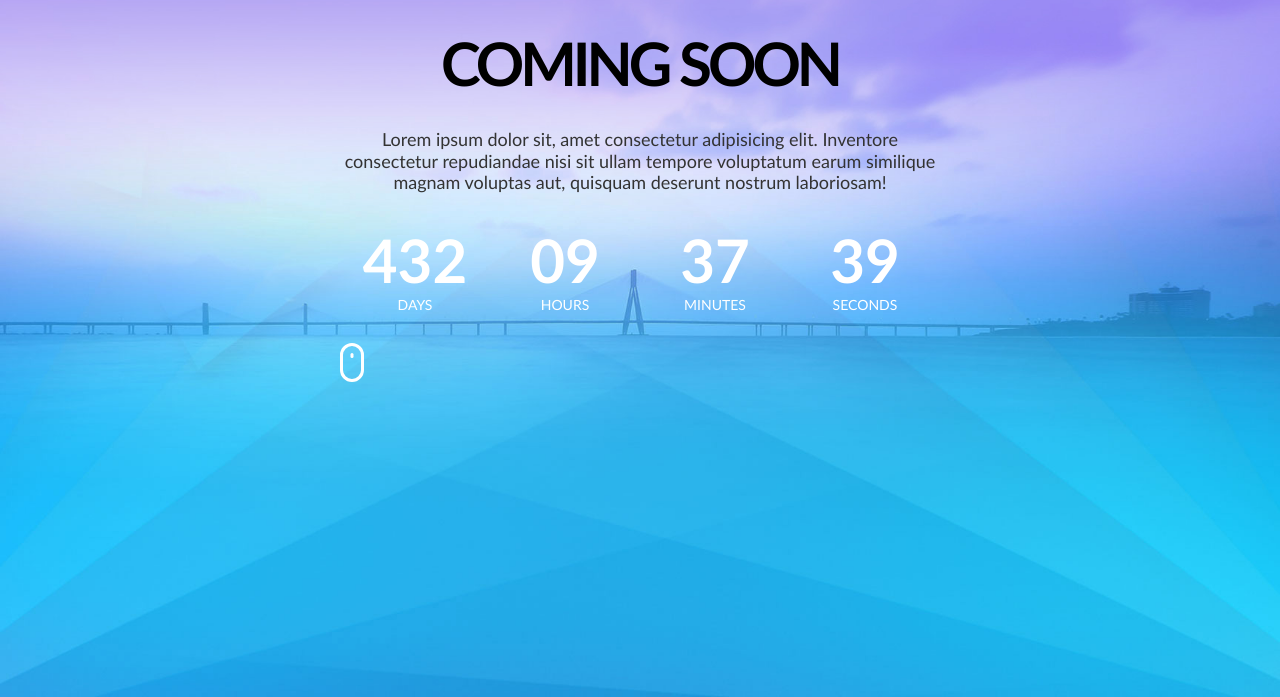
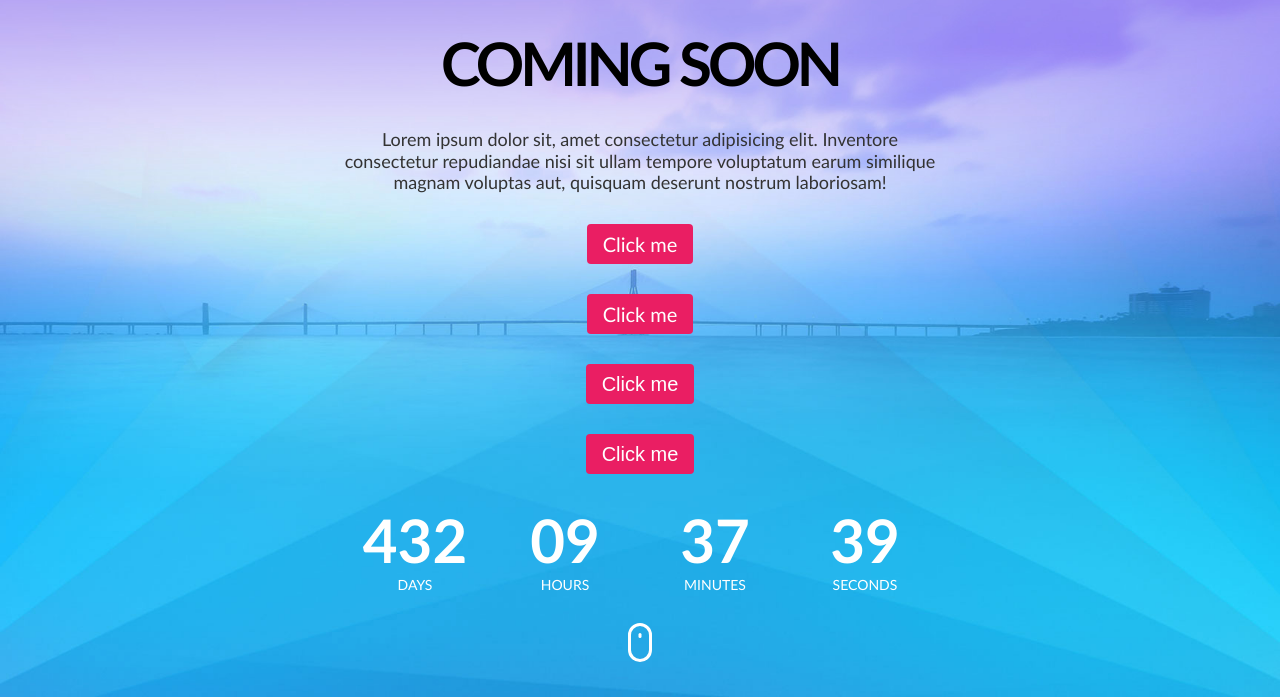
Before and after one commit to front-end-by-rimantas/42-grupe-coming-soon, a website: page index.html in a window 1280 px wide. Shown: the part 103-800 px from the top of the page. Drawn offline with Linux system fonts and the light colour scheme.

Commit message:
Button style

```diff
--- /dev/null
+++ b/css/components/button.css
@@ -0,0 +1,13 @@
+.btn {
+    padding: 0.5em 0.8em;
+    text-decoration: none;
+    font-size: 20px;
+    line-height: 1em;
+    color: #fff;
+    background-color: #ea1e63;
+    border: none;
+    border-radius: 0.2em;
+}
+.btn:hover {
+    box-shadow: 0 4px 8px #0002;
+}
--- a/css/components/clock.css
+++ b/css/components/clock.css
@@ -1,5 +1,6 @@
 .clock {
     display: flex;
+    width: 100%;
     flex-wrap: wrap;
     gap: 30px 0;
     text-align: center;
--- a/css/pages/home.css
+++ b/css/pages/home.css
@@ -4,6 +4,7 @@
 /* 3rd-party */
 @import '../3rd-party/font-awesome.min.css';
 /* components */
+@import '../components/button.css';
 @import '../components/clock.css';
 @import '../components/mouse.css';
 @import '../components/progress-bar.css';
@@ -26,6 +27,8 @@
     flex-direction: column;
     gap: 30px;
     text-align: center;
+    align-content: center;
+    align-items: center;
 }
 
 .logo {
--- a/index.html
+++ b/index.html
@@ -23,6 +23,12 @@
             <img class="logo" src="./img/logo.png" alt="Logo">
             <h1 class="main-title">Coming soon</h1>
             <p class="main-description">Lorem ipsum dolor sit, amet consectetur adipisicing elit. Inventore consectetur repudiandae nisi sit ullam tempore voluptatum earum similique magnam voluptas aut, quisquam deserunt nostrum laboriosam!</p>
+
+            <div class="btn">Click me</div>
+            <a href="#" class="btn">Click me</a>
+            <button class="btn">Click me</button>
+            <input class="btn" type="button" value="Click me">
+
             <div class="clock">
                 <div class="time">
                     <div class="value">432</div>
```
